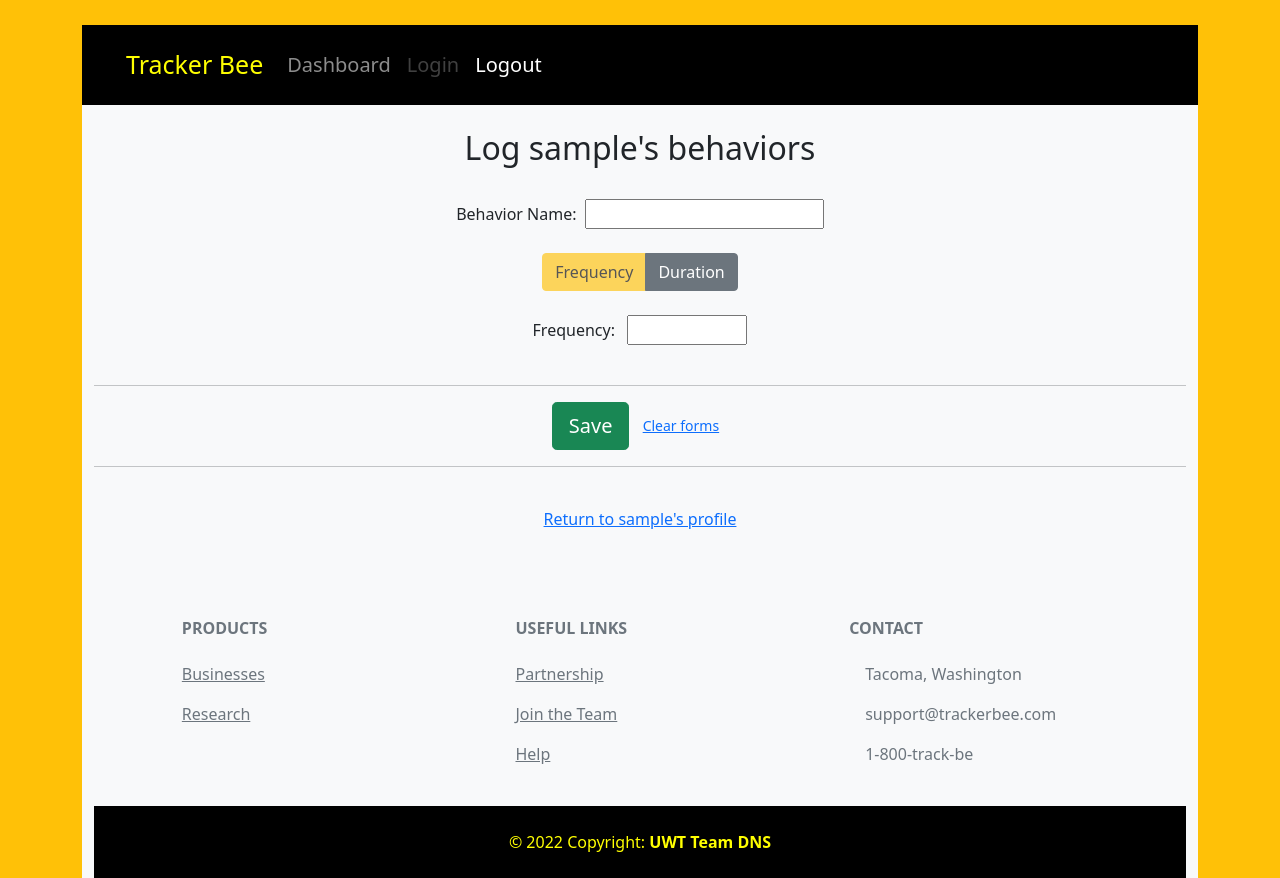
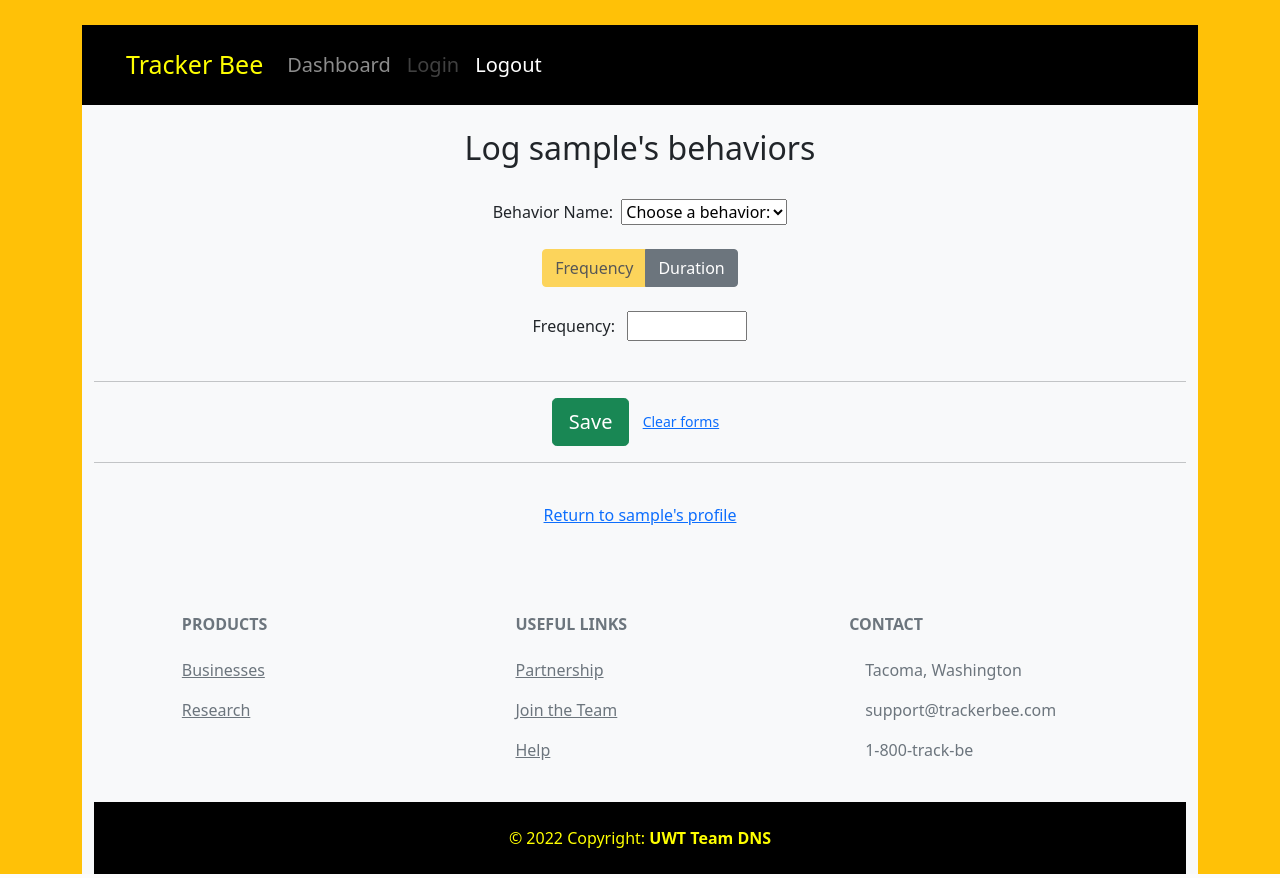
Before and after one commit to LadyLiu/behavior_tracker, a Flask app: page /behavior in a window 1280 px wide. Run offline with Flask 2, Linux system fonts and the light colour scheme; a user stored in the database is signed in; data comes from the database, SQL or seed files in the repository; both versions use the stored data as it was after the commit.

Commit message:
behaviors are now saved per individual

```diff
--- a/app/app.py
+++ b/app/app.py
@@ -5,6 +5,8 @@ Main app logic and routing.  Verifies authorization where necessary for access.
 from flask import Flask, render_template, request, redirect, flash, session, jsonify
 from flask_login import login_user, login_required, logout_user
 from datetime import datetime
+
+from numpy import record
 from form.behavior_form import BehaviorForm
 from form.person_form import PersonForm
 from model import db, login, UserModel, PersonModel, BehaviorModel, BehaviorDataModel
@@ -39,13 +41,25 @@ def add_behavior(person_id : int):
     """
     Renders add_behavior form and adds to db on post
     """
+    # Check access credentials
+    record = PersonModel.query.filter_by(id=person_id).first()
+    if record.observer_id != int(session['_user_id']):
+        flash("Unauthorized access.  This person is not registered to you.  Please check login credentials.")
+        return redirect('/dashboard')
+
+    # POST
     form = BehaviorForm()
     if form.validate_on_submit() and request.method == "POST":
         behavior_name = request.form["name"]
         description = request.form["description"]
         add_behavior_category_to_db(behavior_name, description, person_id)
         return redirect(f'/person/{person_id}')
-    return render_template('/person/add-behavior.html')
+
+    # GET
+    session['person_name'] = record.pseudonym
+    session['person_id'] = person_id
+
+    return render_template('/person/add-behavior.html', form=form, pseudonym=record.pseudonym)
 
 def add_behavior_category_to_db(name: str, description: str, person_id: int):
     """
@@ -88,8 +102,10 @@ def person(person_id: int):
             db.session.commit()
             flash(f"{record.pseudonym} record has been updated.")
             return redirect('/dashboard')
-    behaviors = BehaviorDataModel.query.filter_by(person_id=person_id).order_by(BehaviorDataModel.registered.desc())
-    return render_template("/person/person.html", data=behaviors, form=form)
+
+    behaviors = BehaviorModel.query.filter_by(person_id=person_id).order_by(BehaviorModel.behavior_name)
+    behavior_data = BehaviorDataModel.query.filter_by(person_id=person_id).order_by(BehaviorDataModel.registered.desc())
+    return render_template("/person/person.html", data=behavior_data, behaviors=behaviors, form=form, person_id=person_id)
 
 
 @app.route('/add-person', methods=['GET', 'POST'])
@@ -126,14 +142,17 @@ def add_person_to_db(observer: int, pseudonym: str, notes: str):
 
 @app.route("/behavior")
 def behavior():
-    behavior_names = ['Asking for help', 'Bed Wetting', 'Biting', 'Crying',
-        'Distracted', 'Elopement', 'Hitting', 'Kickig', 'Raising hand',
-        'Restroom break', 'Self harm', 'Tantrum', 'Throwing objects', 'Time on task']
+    # behavior_names = ['Asking for help', 'Bed Wetting', 'Biting', 'Crying',
+    #     'Distracted', 'Elopement', 'Hitting', 'Kickig', 'Raising hand',
+    #     'Restroom break', 'Self harm', 'Tantrum', 'Throwing objects', 'Time on task']
+
+    person_id = session['person_id']
+    behavior_names = BehaviorModel.query.filter_by(person_id=person_id).order_by(BehaviorModel.behavior_name)
+
     return render_template('/person/behavior.html',
         person_name=session['person_name'],
-        person_id=session['person_id'],
+        person_id=person_id,
         behavior_names=behavior_names)
-
 
 @app.route("/behavior_timer", methods=['GET', 'POST'])
 def duration_timer():
@@ -143,17 +162,18 @@ def duration_timer():
         add_behavior_to_db(behavior_name=data[0]['behavior_name'],
                            frequency=data[0]['frequency'],
                            timer=data[0]['timer'],
+                           behavior_id=data[0]['behavior_id'],
                            date_time=time_stamp)
         # display to template
         results = {'frequency': data[0]['frequency'], 'time': data[0]['timer']}
         return jsonify(results)
 
 
-def add_behavior_to_db(timer, date_time, behavior_name=None, frequency=None):
+def add_behavior_to_db(timer, date_time, behavior_id, behavior_name=None, frequency=None):
     """
     Adds a behavior to the database.
     """
-    behavior = BehaviorDataModel(behavior_name, frequency, timer, date_time)
+    behavior = BehaviorDataModel(behavior_name, frequency, timer, behavior_id, date_time)
     behavior.person_id = session['person_id']
     db.session.add(behavior)
     db.session.commit()
--- a/app/form/behavior_form.py
+++ b/app/form/behavior_form.py
@@ -3,11 +3,11 @@ Form for adding a behavior to a person.
 """
 
 from flask_wtf import FlaskForm
-from wtforms import StringField, SubmitField
+from wtforms import StringField, TextAreaField, SubmitField
 from wtforms.validators import DataRequired, Length
 
 
 class BehaviorForm(FlaskForm):
     name = StringField(label="Enter name of behavior", validators=[DataRequired(), Length(min=1, max=20)])
-    description = StringField(label="Enter description of behavior", validators=[Length(min=0, max=500)])
+    description = TextAreaField(label="Enter description of behavior", validators=[Length(min=0, max=500)])
     submit = SubmitField(label="Add")
--- a/app/model.py
+++ b/app/model.py
@@ -82,13 +82,14 @@ class BehaviorDataModel(db.Model):
     behavior_id = db.Column(db.Integer, db.ForeignKey('behaviors.id'), nullable=False)
     person_id = db.Column(db.Integer, db.ForeignKey('people.id'), nullable=False)
 
-    def __init__(self, behavior_name, frequency, timer, date_time):
+    def __init__(self, behavior_name,  frequency, timer, behavior_id, date_time):
         """
         initalization method that allows passing in values
         """
         self.behavior_name = behavior_name
         self.frequency = frequency
         self.timer = timer
+        self.behavior_id = behavior_id
         self.registered = date_time
 
 
--- a/app/templates/person/behavior.html
+++ b/app/templates/person/behavior.html
@@ -9,12 +9,12 @@
         <form method="post" id="behavior_form">
             <div class="container">
                 <label for="behavior_name">Behavior Name:&nbsp;</label>
-                <input type="text" list="behavior_name" />
-                <datalist id="behavior_name">
+                <select id="behavior_name">
+                    <option value="" >Choose a behavior:</option>
                     {% for behavior in behavior_names %}
-                    <option value="{{ behavior }}">{{ behavior }}</option>
+                    <option value="{{ behavior.behavior_name }}" data-behavior-id="{{ behavior.id }}">{{ behavior.behavior_name }}</option>
                     {% endfor %}
-                </datalist>
+                </select>
             </div><br>
             <div class="btn-group" role="group" aria-label="frequency duration toggle">
                 <button id="set-freq" type="button" class="btn btn-warning">Frequency</button>
@@ -41,7 +41,7 @@
                 forms</a></button>
         <hr>
         <div id="saved-alert" class="alert alert-success d-none">
-            <strong><span id="results-alert"></span></strong>
+            <strong><span id="results-alert"></span></strong><br>
             <list id="results-list">
                 <ul><span id="results-freq"></span></ul>
                 <ul id="results-dur"></ul>
@@ -139,11 +139,17 @@
                 return;
             }
 
+            // get id from selected option
+            const current_behavior = behavior_name.options[behavior_name.selectedIndex]
+            const behavior_id = current_behavior.getAttribute("data-behavior-id")
+
             const server_data = [{
                 "behavior_name": behavior_name.value,
                 "frequency": frequency.value,
-                "timer": count
+                "timer": count,
+                "behavior_id": behavior_id
             }];
+
             $.ajax({
                 type: "POST",
                 url: "/behavior_timer",
@@ -170,6 +176,8 @@
             reset();
         }
 
+
+
         startButton.addEventListener('click', start);
         resetButton.addEventListener('click', reset);
         saveButton.addEventListener('click', save);
```
Also changed, not shown: app/templates/person/add-behavior.html (+8 -8 lines), app/templates/person/person.html (+21 -1 lines), app/db/app.db.
